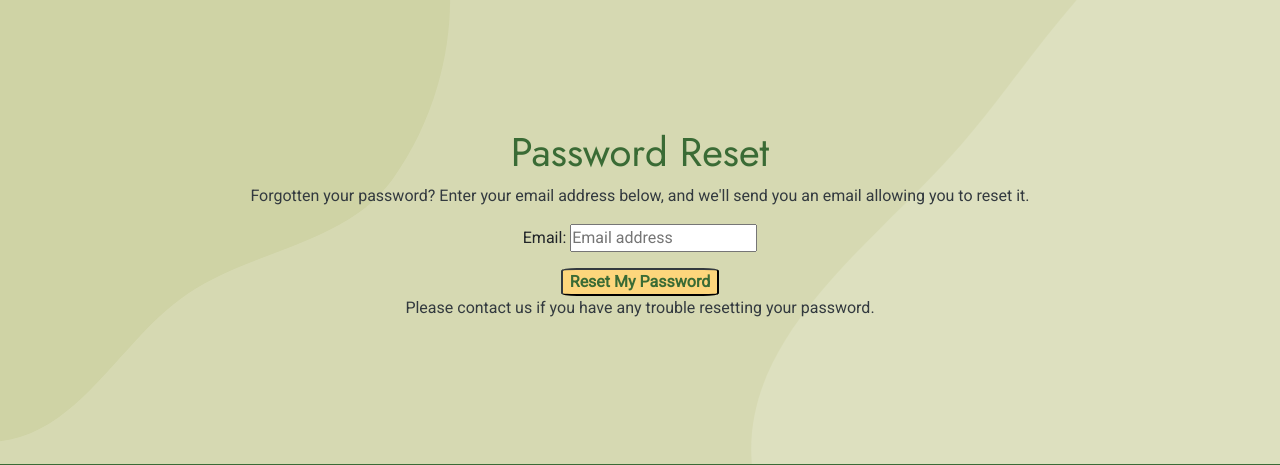
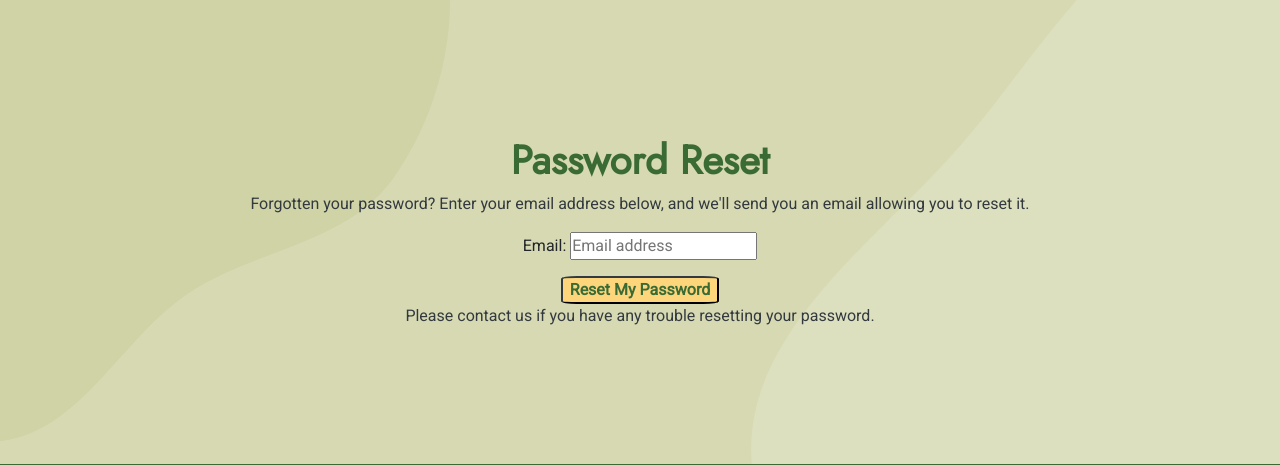
Before and after one commit to amfairley/nunisi, a Django app: page /accounts/password/reset/ in a window 1280 px wide. Shown: the part 168-633 px from the top of the page. Run offline with Django 5.2, Linux system fonts and the light colour scheme; parts of the project's set-up code (start-up, migrations or seed data) failed here and were passed over; some libraries are stand-ins or nearby versions.

Commit message:
Allauth: restyle the reset password pages. Issue: #7

```diff
--- a/templates/allauth/account/password_reset.html
+++ b/templates/allauth/account/password_reset.html
@@ -8,16 +8,20 @@
 {% endblock head_title %}
 {% block content %}
     <div class="content allauth-content">
-        <h1 class="allauth-title">
+        <!--Page title-->
+        <h1 class="page-title">
             {% trans "Password Reset" %}
         </h1>
+        <!--Logged in message-->
         {% if user.is_authenticated %}
             {% include "account/snippets/already_logged_in.html" %}
         {% endif %}
+        <!--Forgotten password message-->
         <p class="allauth-message">
             {% trans "Forgotten your password? Enter your email address below, and we'll send you an email allowing you to reset it." %}
         </p>
         {% url 'account_reset_password' as reset_url %}
+        <!--Form-->
         <div class="allauth-form-container">
             {% element form form=form method="post" action=reset_url %}
                 {% slot body %}
@@ -28,6 +32,7 @@
                     {% endslot %}
                 <div class="allauth-form">
                 {% slot actions %}
+                    <!--Button-->
                     <div class="allauth-button-div">
                         {% element button type="submit" %}
                             {% trans 'Reset My Password' %}
@@ -36,6 +41,7 @@
                 {% endslot %}
             {% endelement %}
         </div>
+        <!--Further message-->
         <p class="allauth-message">
             {% blocktrans %}Please contact us if you have any trouble resetting your password.{% endblocktrans %}
         </p>
--- a/templates/allauth/account/password_reset_done.html
+++ b/templates/allauth/account/password_reset_done.html
@@ -10,12 +10,14 @@
 {% endblock head_title %}
 {% block content %}
     <div class="content allauth-content">
-        <h1 class="allauth-title">
+        <!--Page title-->
+        <h1 class="page-title">
             {% trans "Password Reset" %}
         </h1>
         {% if user.is_authenticated %}
             {% include "account/snippets/already_logged_in.html" %}
         {% endif %}
+        <!--Message-->
         <p class="allauth-message">
             {% blocktrans %}We have sent you an email. If you have not received it please check your spam folder. Otherwise contact us if you do not receive it in a few minutes.{% endblocktrans %}
         </p>
```
